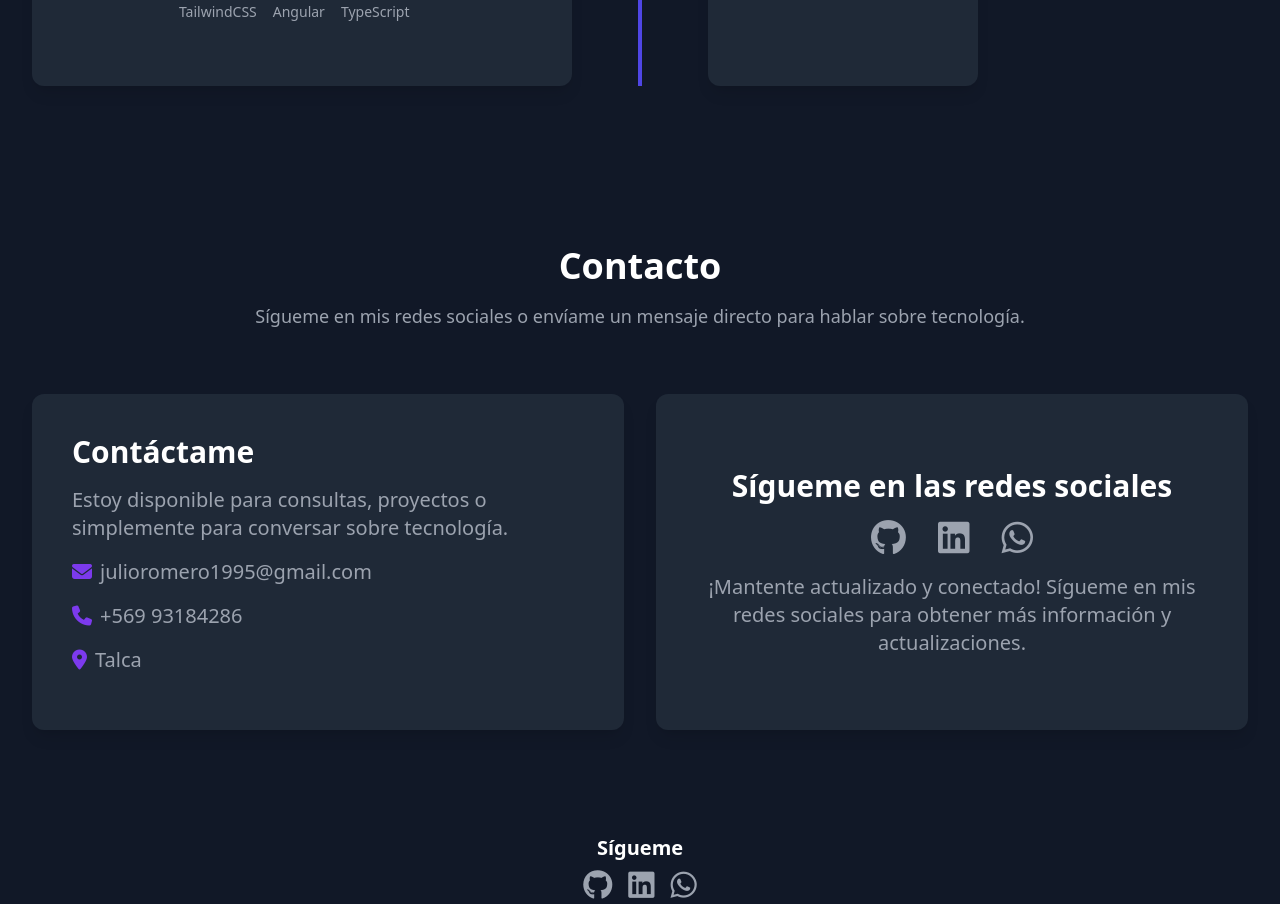
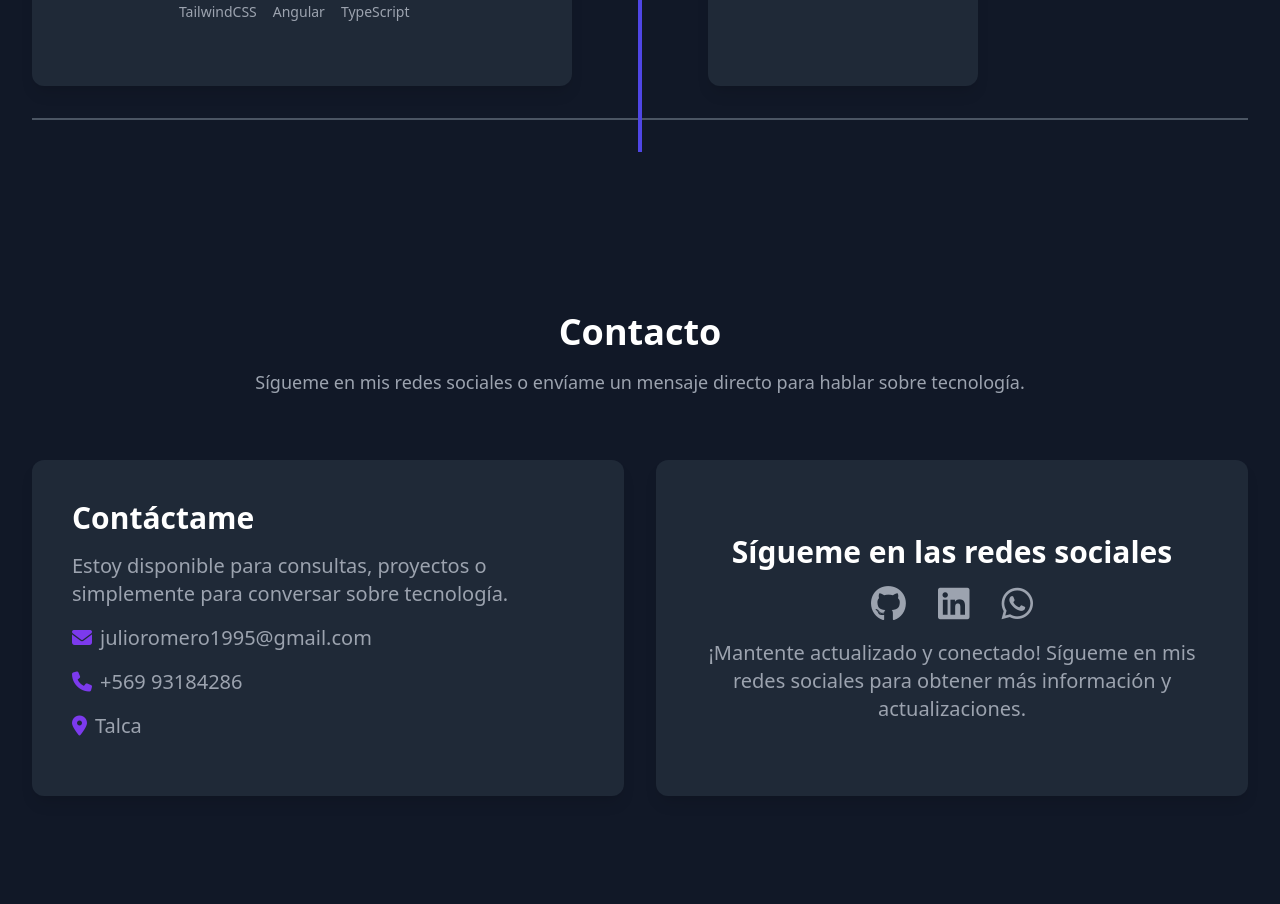
Before and after one commit to H0clar/portafolioAng, an Angular app: page / in a window 1280 px wide. Shown: the part 5016-5920 px from the top of the page. Built offline with nearby package versions, Linux system fonts and the light colour scheme.

Commit message:
linea projects

```diff
--- a/src/app/landing/projects/projects.component.html
+++ b/src/app/landing/projects/projects.component.html
@@ -249,6 +249,10 @@
                         </div>
                     </div>
                 </div>
+                <!-- División entre proyectos -->
+                <div class="col-span-9 my-8">
+                    <hr class="border-t-2 border-gray-600">
+                </div>
             </div>
         </div>
     </div>
```
